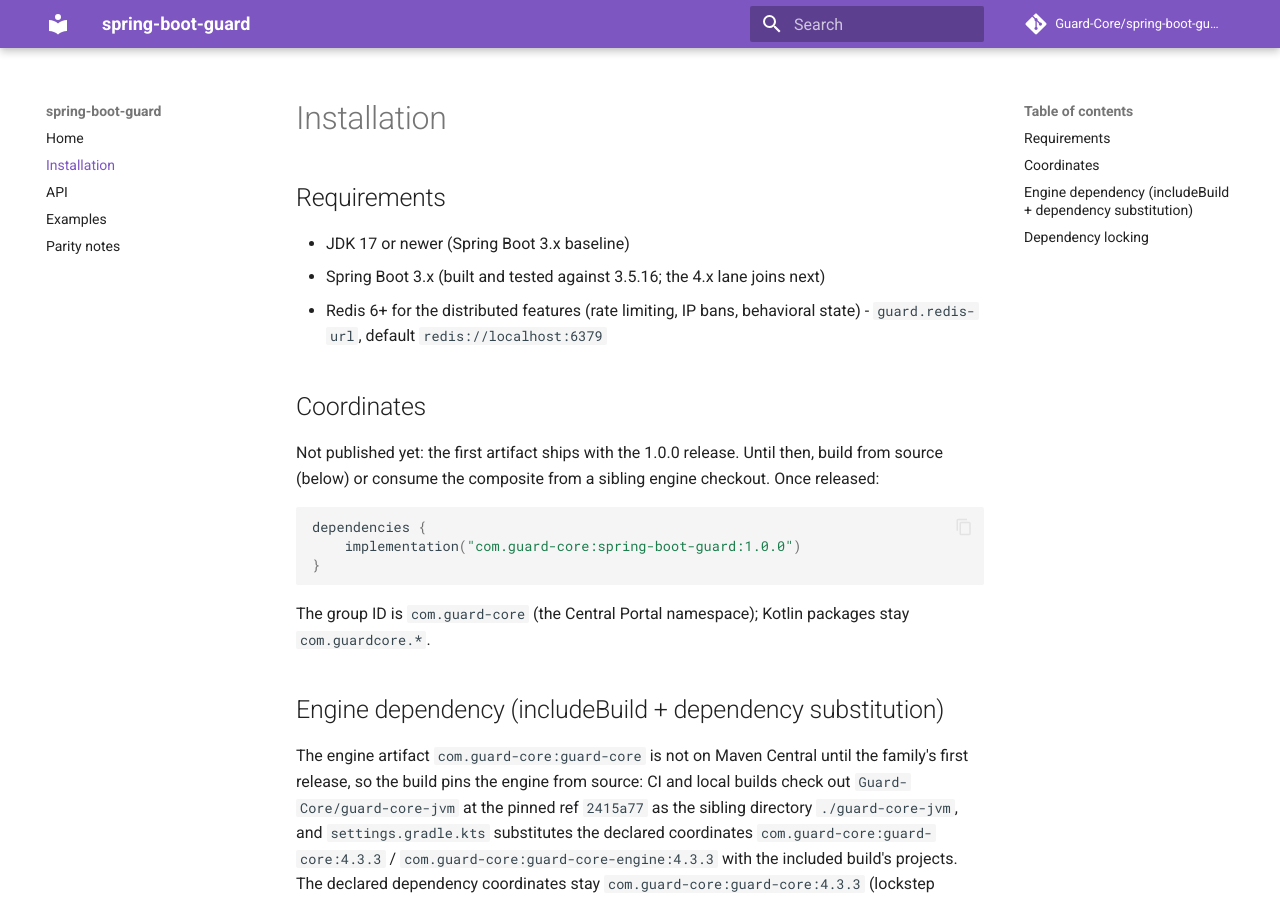
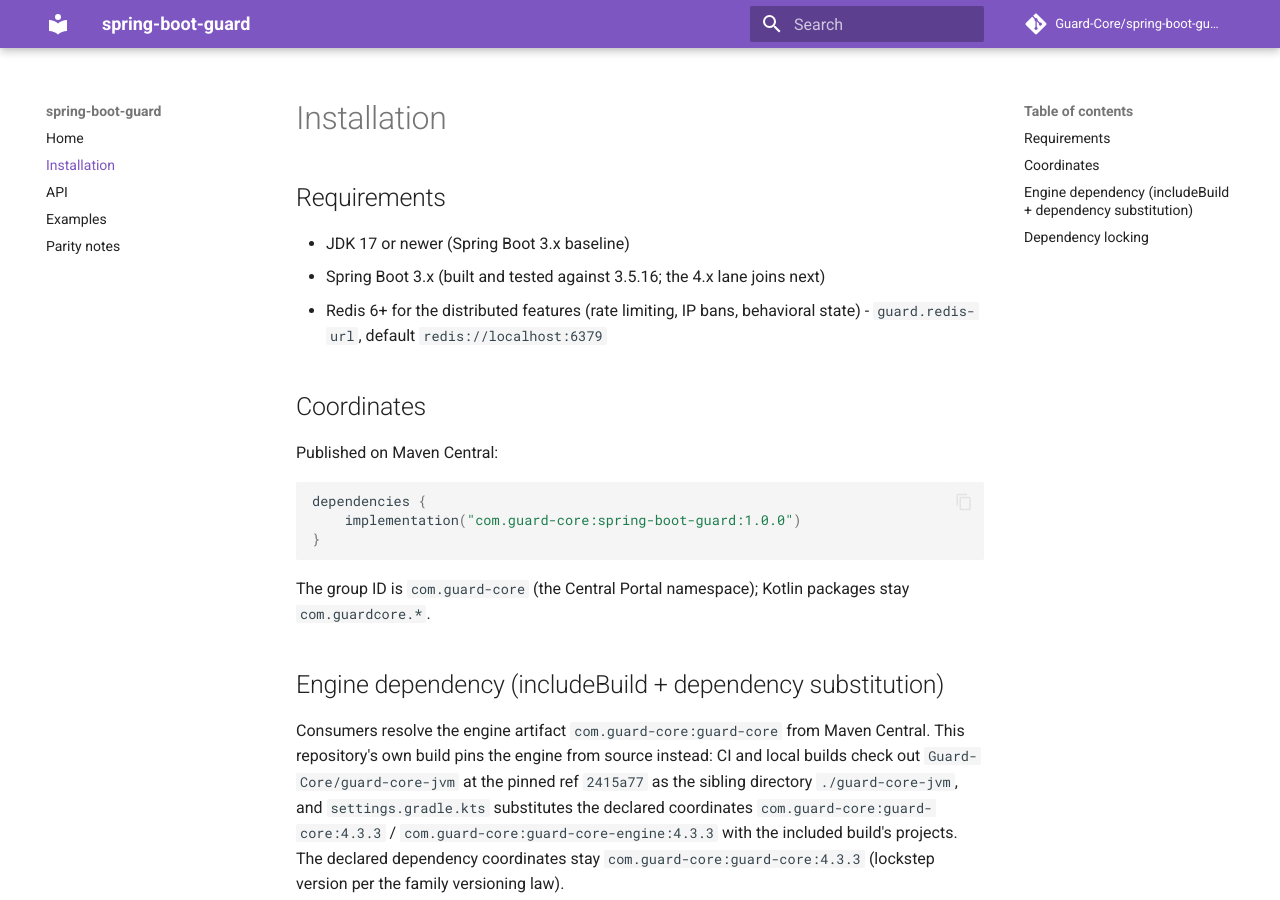
Before and after one commit to Guard-Core/spring-boot-guard, an MkDocs documentation site: the page built from docs/installation.md, in a window 1280 px wide and 900 px high. Built offline with MkDocs 1.6.1 and Material for MkDocs 9.7.7, drawn with Linux system fonts in a browser that asks for light colours; comment, search, counter and statistics services are not loaded.

Commit message:
docs: point the install sections at Maven Central (#16)
Co-authored-by: Renn F <rennf93@users.noreply.github.com>

````diff
--- a/docs/installation.md
+++ b/docs/installation.md
@@ -9,9 +9,7 @@
 
 ## Coordinates
 
-Not published yet: the first artifact ships with the 1.0.0 release. Until
-then, build from source (below) or consume the composite from a sibling
-engine checkout. Once released:
+Published on Maven Central:
 
 ```kotlin
 dependencies {
@@ -24,8 +22,7 @@
 
 ## Engine dependency (includeBuild + dependency substitution)
 
-The engine artifact `com.guard-core:guard-core` is not on Maven Central until
-the family's first release, so the build pins the engine from source: CI and
+Consumers resolve the engine artifact `com.guard-core:guard-core` from Maven Central. This repository's own build pins the engine from source instead: CI and
 local builds check out `Guard-Core/guard-core-jvm` at the pinned ref `2415a77`
 as the sibling directory `./guard-core-jvm`, and `settings.gradle.kts`
 substitutes the declared coordinates `com.guard-core:guard-core:4.3.3` /
````
Also changed, not shown: README.md (+10 -4 lines).
